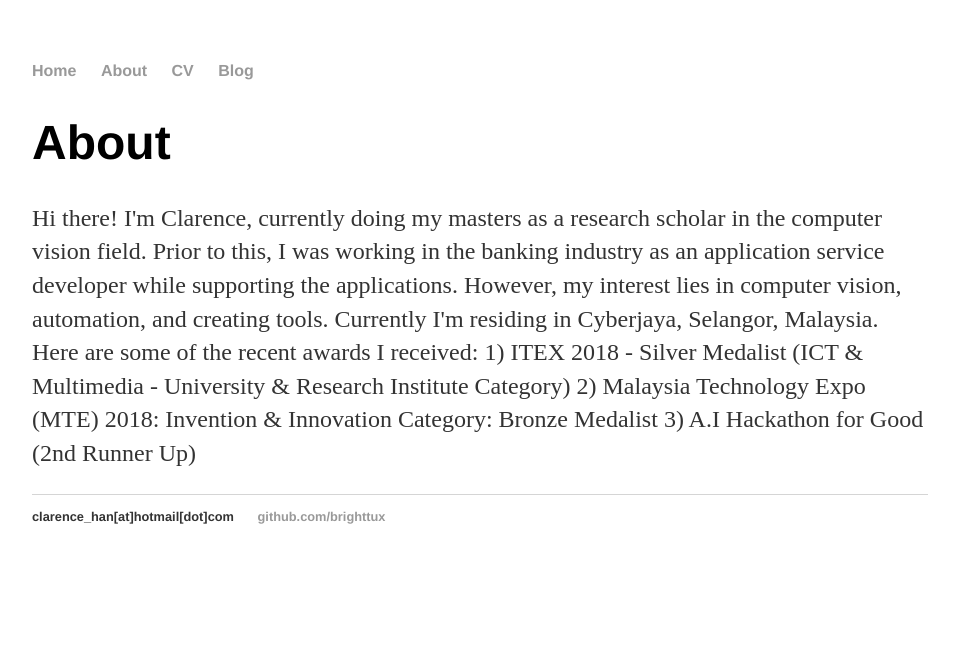
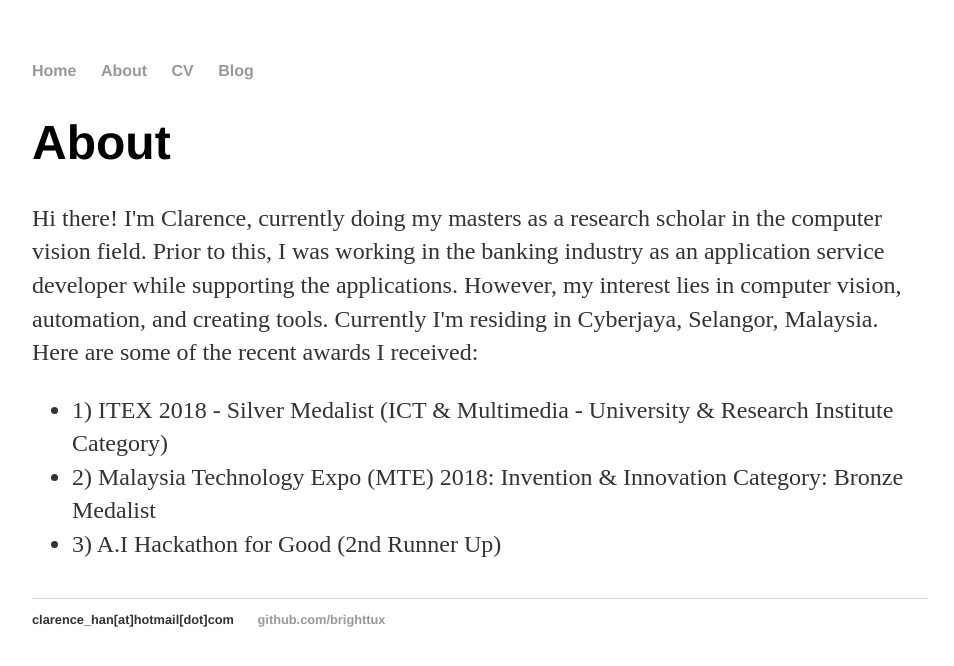
Before and after one commit to BrightTux/brighttux_old.github.io, a Jekyll site: the page built from about/index.html, in a window 1280 px wide. Shown: the top 666 px of the page, without its empty margins (160-1114 px from the left). Built offline with Jekyll 4.4.1, drawn with Linux system fonts in a browser that asks for light colours.

Commit message:
fix about

```diff
--- a/about/index.html
+++ b/about/index.html
@@ -5,10 +5,12 @@ title: About Clarence Cheong
 
 		<div class="about">
 			<h1>About</h1>
-			<p>Hi there! I'm Clarence, currently doing my masters as a research scholar in the computer vision field. Prior to this, I was working in the banking industry as an application service developer while supporting the applications. However, my interest lies in computer vision, automation, and creating tools. Currently I'm residing in Cyberjaya, Selangor, Malaysia. Here are some of the recent awards I received:
-			1) ITEX 2018 - Silver Medalist (ICT & Multimedia - University & Research Institute Category)
-			2) Malaysia Technology Expo (MTE) 2018: Invention & Innovation Category: Bronze Medalist
-			3) A.I Hackathon for Good (2nd Runner Up)
+			<p>Hi there! I'm Clarence, currently doing my masters as a research scholar in the computer vision field. Prior to this, I was working in the banking industry as an application service developer while supporting the applications. However, my interest lies in computer vision, automation, and creating tools. Currently I'm residing in Cyberjaya, Selangor, Malaysia. Here are some of the recent awards I received:</p>
+
+			<ul class='awards'>
+				<li>1) ITEX 2018 - Silver Medalist (ICT & Multimedia - University & Research Institute Category)</li>
+				<li>2) Malaysia Technology Expo (MTE) 2018: Invention & Innovation Category: Bronze Medalist</li>
+				<li>3) A.I Hackathon for Good (2nd Runner Up)</li>
 			</p>
 
 
```
